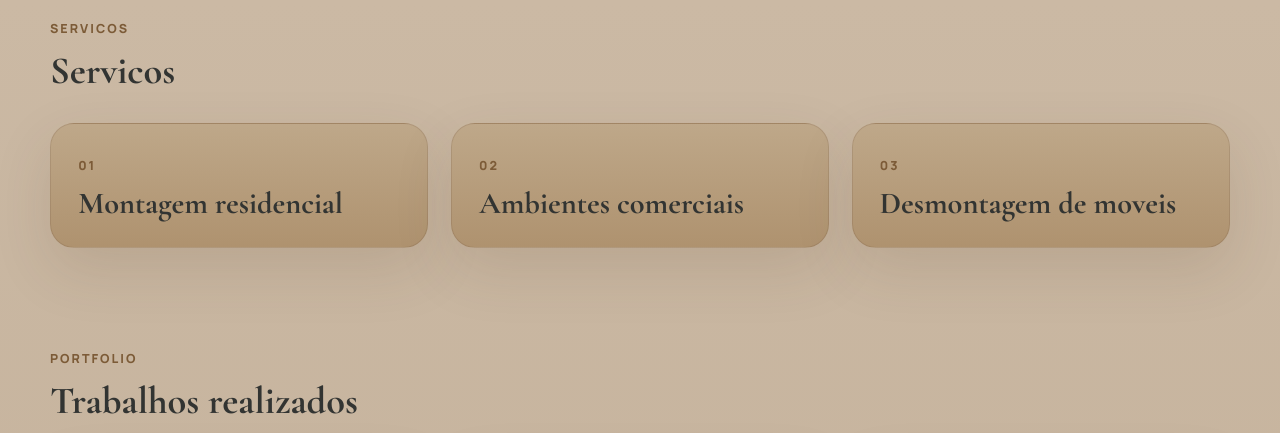
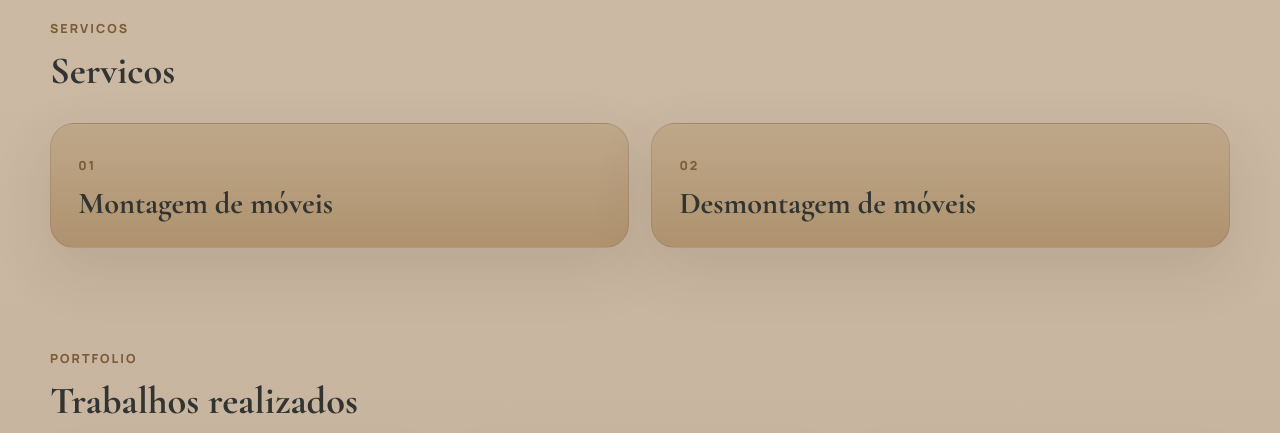
Before and after one commit to RafaelLunardi/reinar, a plain HTML site: page index.html in a window 1280 px wide. Shown: the part 820-1253 px from the top of the page. Drawn offline with nearby package versions, Linux system fonts and the light colour scheme.

Commit message:
Simplify services section

```diff
--- a/index.html
+++ b/index.html
@@ -97,15 +97,11 @@
         <div class="service-grid">
           <article class="feature-card">
             <span class="card-index">01</span>
-            <h3>Montagem residencial</h3>
+            <h3>Montagem de móveis</h3>
           </article>
           <article class="feature-card">
             <span class="card-index">02</span>
-            <h3>Ambientes comerciais</h3>
-          </article>
-          <article class="feature-card">
-            <span class="card-index">03</span>
-            <h3>Desmontagem de moveis</h3>
+            <h3>Desmontagem de móveis</h3>
           </article>
         </div>
       </section>
--- a/styles.css
+++ b/styles.css
@@ -339,7 +339,7 @@ h3 {
 }
 
 .service-grid {
-  grid-template-columns: repeat(3, 1fr);
+  grid-template-columns: repeat(2, minmax(0, 1fr));
 }
 
 .feature-card {
```
